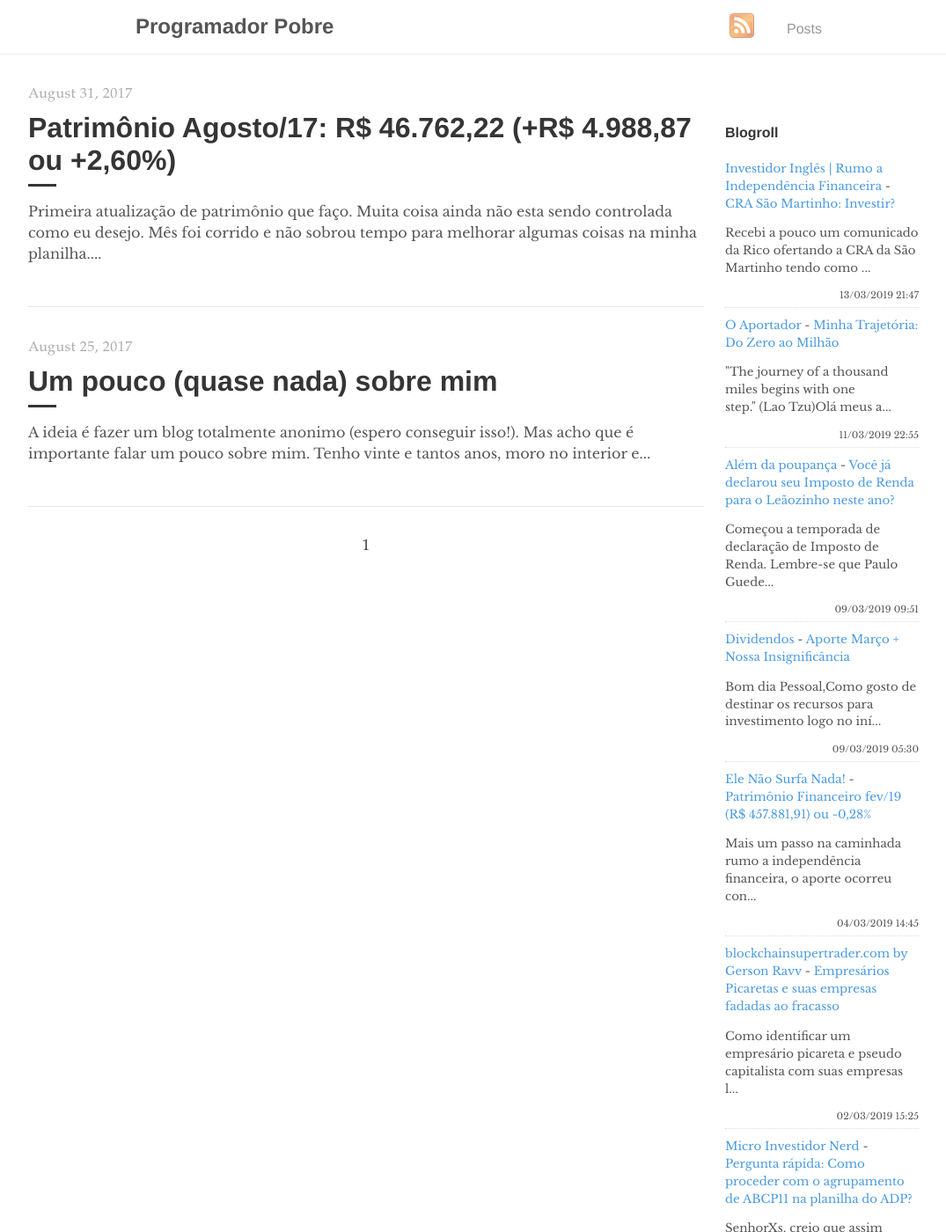
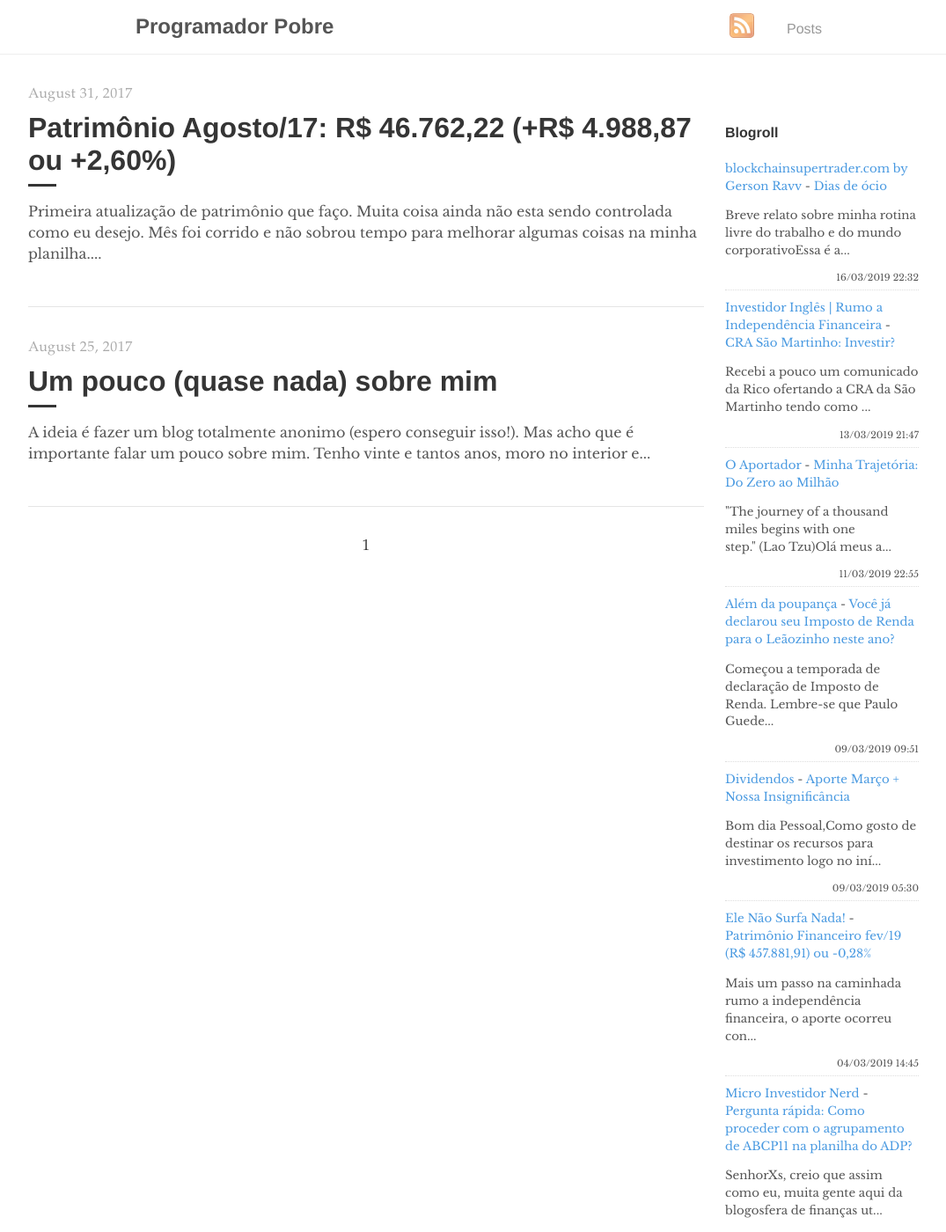
Before and after one commit to programadorpobre/programadorpobre.github.io, a Jekyll site: the page built from index.html, in a window 1280 px wide and 1400 px high. Shown: the whole window at 88% size, without its empty margins (96-1171 px from the left). Built offline with Jekyll 4.4.1, drawn with Linux system fonts in a browser that asks for light colours; the list of posts is cut into pages by our own code; comment, search, counter and statistics services are not loaded.

Commit message:
[ci skip] travis #589

```diff
--- a/_includes/feed-entries.html
+++ b/_includes/feed-entries.html
@@ -1,3 +1,8 @@
+<div class="feed-entry">
+    <a class="feed-entry-site-name" href="http://www.blockchainsupertrader.com/">blockchainsupertrader.com by Gerson Ravv</a> - <a class="feed-entry-title" href="http://www.blockchainsupertrader.com/2019/03/dias-de-ocio.html">Dias de ócio</a>
+    <p class="feed-entry-summary">Breve relato sobre minha rotina livre do trabalho e do mundo corporativoEssa é a...</p>
+    <time datetime="2019-03-16T22:32:00.000-03:00">16/03/2019 22:32</time>
+</div>
 <div class="feed-entry">
     <a class="feed-entry-site-name" href="https://www.investidoringles.com/">Investidor Inglês | Rumo a Independência Financeira</a> - <a class="feed-entry-title" href="https://www.investidoringles.com/2019/03/cra-sao-martinho-2019.html">CRA São Martinho: Investir?</a>
     <p class="feed-entry-summary">Recebi a pouco um comunicado da Rico ofertando a CRA da São Martinho tendo como ...</p>
@@ -24,11 +29,6 @@
     <time datetime="2019-03-04T14:45:00.000-03:00">04/03/2019 14:45</time>
 </div>
 <div class="feed-entry">
-    <a class="feed-entry-site-name" href="http://www.blockchainsupertrader.com/">blockchainsupertrader.com by Gerson Ravv</a> - <a class="feed-entry-title" href="http://www.blockchainsupertrader.com/2019/03/empresarios-picaretas-e-suas-empresas.html">Empresários Picaretas  e suas empresas fadadas ao fracasso</a>
-    <p class="feed-entry-summary">Como identificar um empresário picareta e pseudo capitalista com suas empresas l...</p>
-    <time datetime="2019-03-02T15:25:00.002-03:00">02/03/2019 15:25</time>
-</div>
-<div class="feed-entry">
     <a class="feed-entry-site-name" href="https://microinvestidornerd.blogspot.com/">Micro Investidor Nerd</a> - <a class="feed-entry-title" href="https://microinvestidornerd.blogspot.com/2019/02/pergunta-rapida-como-proceder-com-o.html">Pergunta rápida: Como proceder com o agrupamento de ABCP11 na planilha do ADP?</a>
     <p class="feed-entry-summary">SenhorXs, creio que assim como eu, muita gente aqui da blogosfera de finanças ut...</p>
     <time datetime="2019-02-08T10:31:00.001-08:00">08/02/2019 10:31</time>
```
